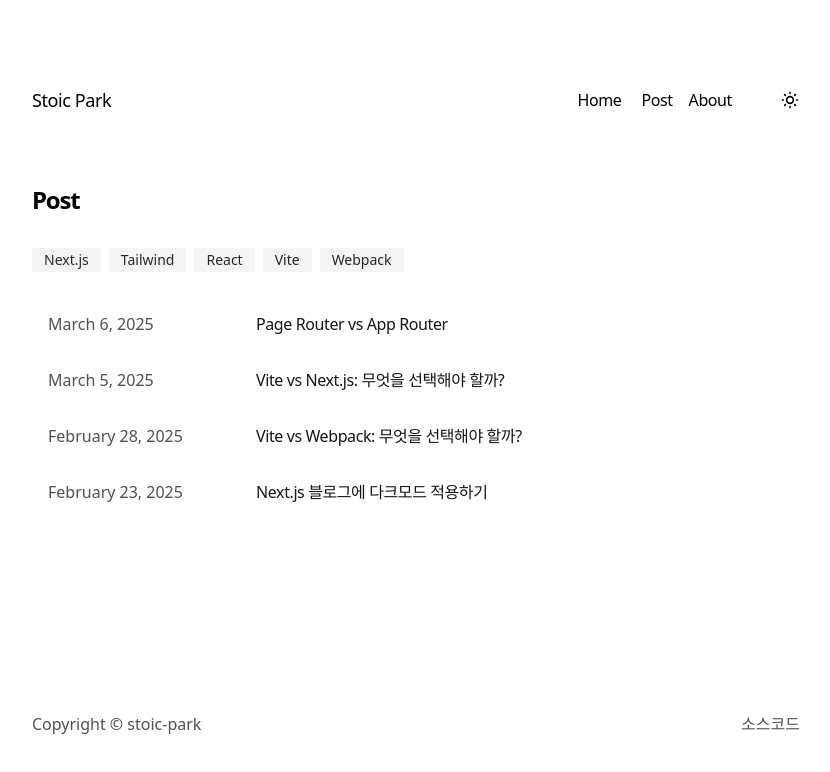
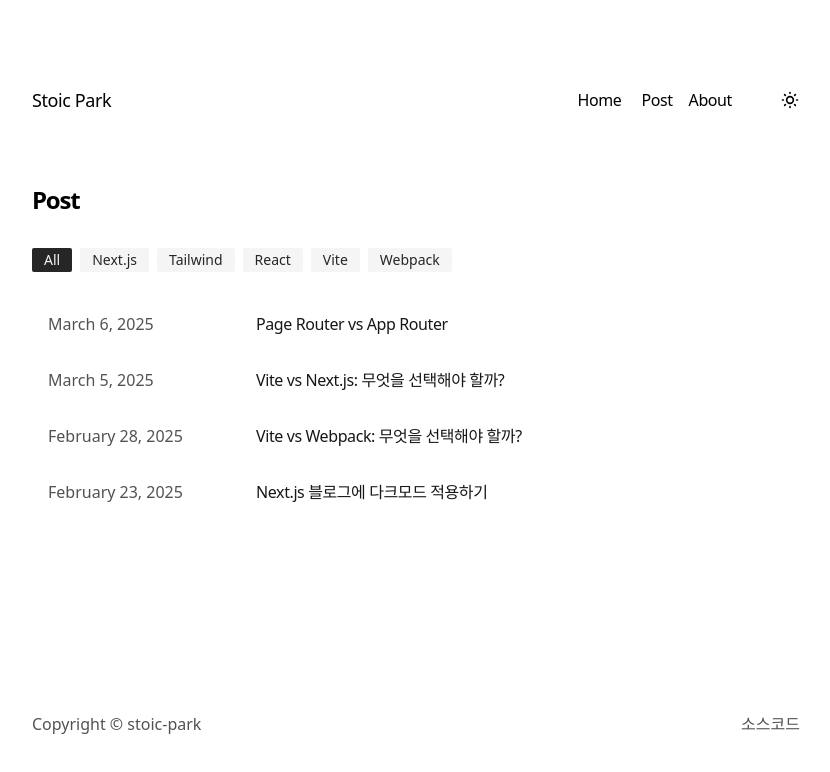
Before and after one commit to stoic-park/blog, a Next.js app: page /post in a window 1280 px wide. Shown: the top 772 px of the page, without its empty margins (224-1054 px from the left). Built offline with nearby package versions, Linux system fonts and the light colour scheme.

Commit message:
fix: tag 변경시 리랜더링 이슈 exit

```diff
--- a/app/post/page.tsx
+++ b/app/post/page.tsx
@@ -1,5 +1,6 @@
 import { BlogPosts } from 'app/components/posts'
 import { getBlogPosts } from './utils'
+import Link from 'next/link'
 
 export const metadata = {
   title: 'Post',
@@ -20,8 +21,18 @@ export default function Page({
     <section>
       <h1 className="font-semibold text-2xl mb-8 tracking-tighter">Post</h1>
       <div className="flex gap-2 flex-wrap mb-8">
+        <Link
+          href="/post"
+          className={`text-sm rounded-sm px-3 py-0.5 transition-colors ${
+            !searchParams.tag
+              ? 'bg-neutral-800 dark:bg-neutral-100 text-neutral-100 dark:text-neutral-800'
+              : 'bg-neutral-100 dark:bg-neutral-800 text-neutral-800 dark:text-neutral-100 hover:bg-neutral-200 dark:hover:bg-neutral-700'
+          }`}
+        >
+          All
+        </Link>
         {allTags.map((tag) => (
-          <a
+          <Link
             key={tag}
             href={searchParams.tag === tag ? '/post' : `/post?tag=${tag}`}
             className={`text-sm rounded-sm px-3 py-0.5 transition-colors ${
@@ -31,7 +42,7 @@ export default function Page({
             }`}
           >
             {tag}
-          </a>
+          </Link>
         ))}
       </div>
       <div className="my-8">
```
